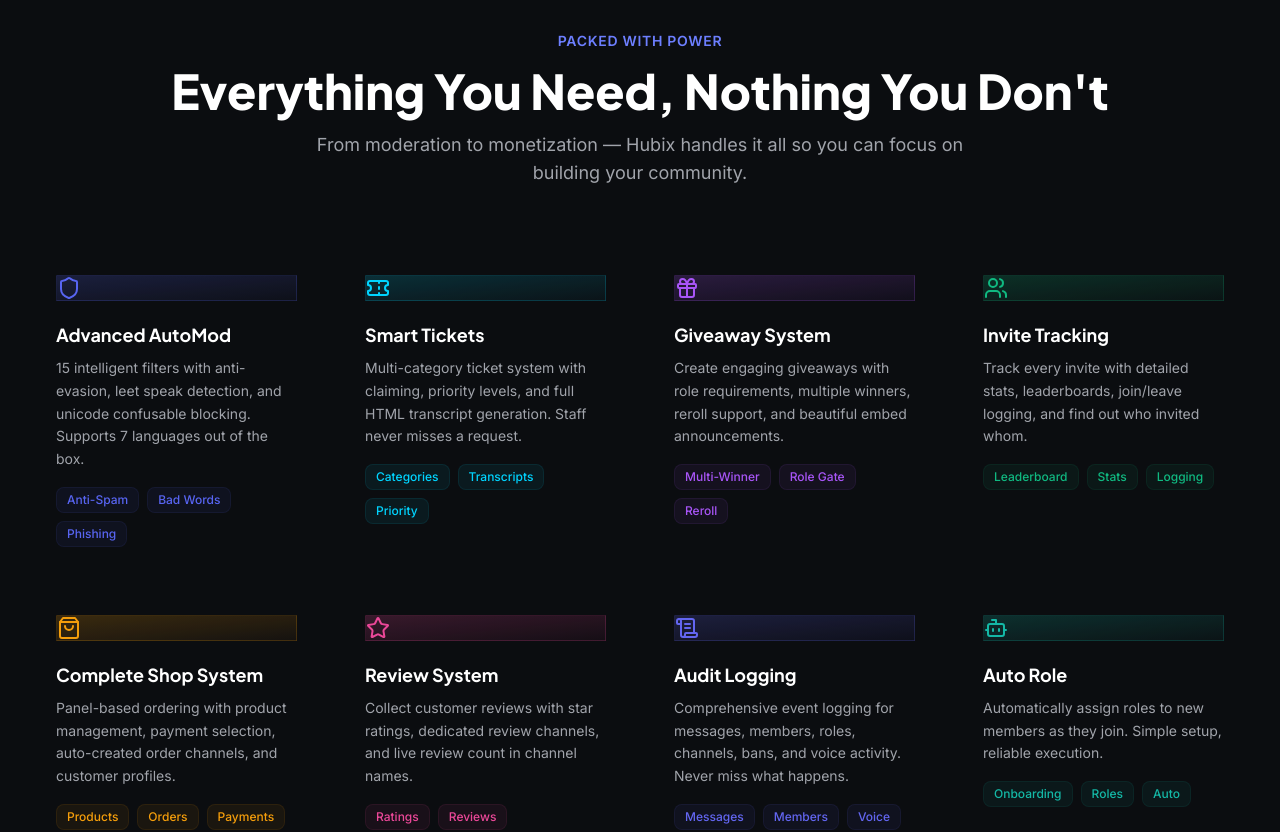
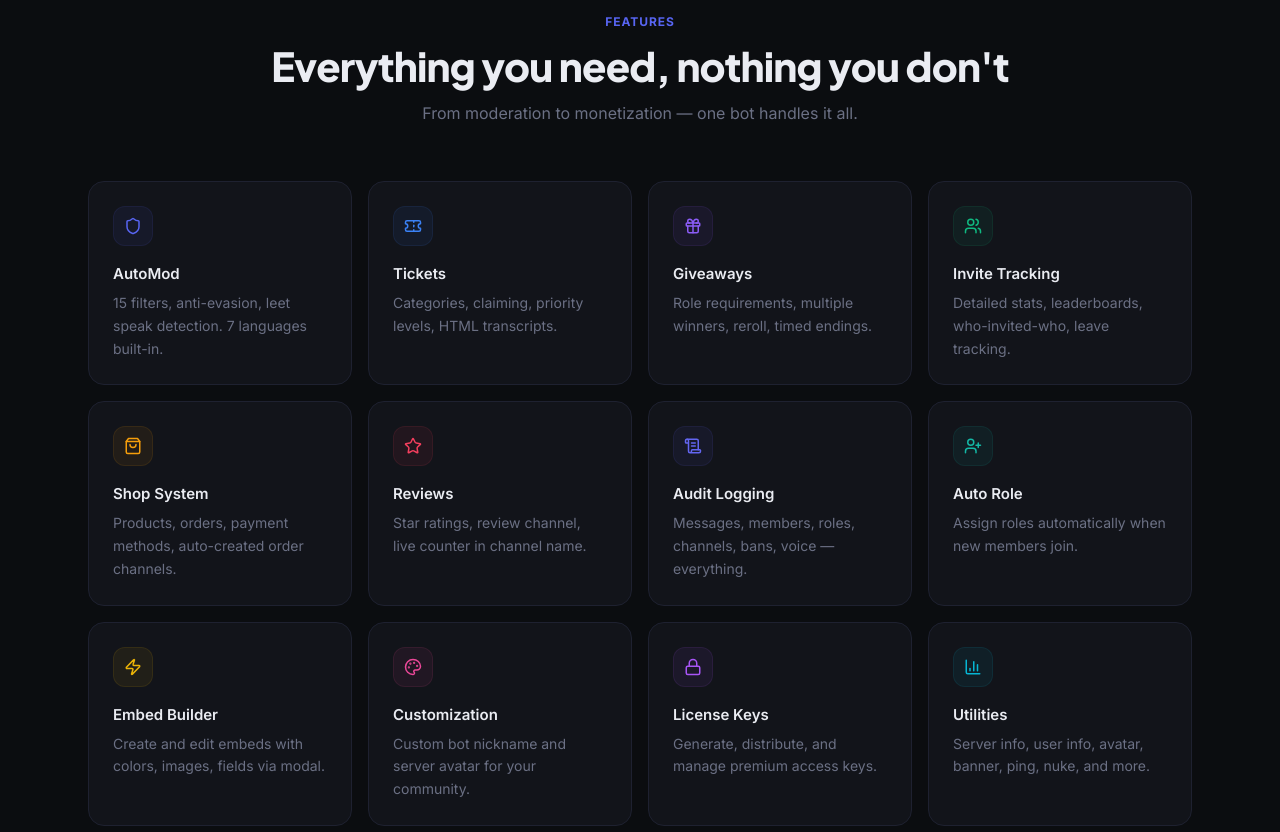
Before and after one commit to Aether-xml/Hubix, a Next.js app: page / in a window 1280 px wide. Shown: the part 900-1732 px from the top of the page. Built offline with nearby package versions, Linux system fonts and the light colour scheme.

Commit message:
Update Features.jsx

```diff
--- a/app/components/Features.jsx
+++ b/app/components/Features.jsx
@@ -4,196 +4,131 @@
 import { motion, useInView } from 'framer-motion'
 import {
   Shield, Ticket, Gift, Users, ShoppingBag,
-  ScrollText, Zap, Bot, Lock, BarChart3,
-  Palette, Star
+  Star, ScrollText, UserPlus, Palette, Zap, Lock, BarChart3
 } from 'lucide-react'
 
 const features = [
   {
-    icon: Shield,
-    title: 'Advanced AutoMod',
-    description: '15 intelligent filters with anti-evasion, leet speak detection, and unicode confusable blocking. Supports 7 languages out of the box.',
+    icon: Shield, title: 'AutoMod',
+    desc: '15 filters, anti-evasion, leet speak detection. 7 languages built-in.',
     color: '#5865F2',
-    gradient: 'from-hubix-500/20 to-hubix-600/5',
-    tags: ['Anti-Spam', 'Bad Words', 'Phishing'],
   },
   {
-    icon: Ticket,
-    title: 'Smart Tickets',
-    description: 'Multi-category ticket system with claiming, priority levels, and full HTML transcript generation. Staff never misses a request.',
-    color: '#00d4ff',
-    gradient: 'from-cyan-500/20 to-cyan-600/5',
-    tags: ['Categories', 'Transcripts', 'Priority'],
+    icon: Ticket, title: 'Tickets',
+    desc: 'Categories, claiming, priority levels, HTML transcripts.',
+    color: '#3b82f6',
   },
   {
-    icon: Gift,
-    title: 'Giveaway System',
-    description: 'Create engaging giveaways with role requirements, multiple winners, reroll support, and beautiful embed announcements.',
-    color: '#a855f7',
-    gradient: 'from-purple-500/20 to-purple-600/5',
-    tags: ['Multi-Winner', 'Role Gate', 'Reroll'],
+    icon: Gift, title: 'Giveaways',
+    desc: 'Role requirements, multiple winners, reroll, timed endings.',
+    color: '#8b5cf6',
   },
   {
-    icon: Users,
-    title: 'Invite Tracking',
-    description: 'Track every invite with detailed stats, leaderboards, join/leave logging, and find out who invited whom.',
+    icon: Users, title: 'Invite Tracking',
+    desc: 'Detailed stats, leaderboards, who-invited-who, leave tracking.',
     color: '#10b981',
-    gradient: 'from-emerald-500/20 to-emerald-600/5',
-    tags: ['Leaderboard', 'Stats', 'Logging'],
   },
   {
-    icon: ShoppingBag,
-    title: 'Complete Shop System',
-    description: 'Panel-based ordering with product management, payment selection, auto-created order channels, and customer profiles.',
+    icon: ShoppingBag, title: 'Shop System',
+    desc: 'Products, orders, payment methods, auto-created order channels.',
     color: '#f59e0b',
-    gradient: 'from-amber-500/20 to-amber-600/5',
-    tags: ['Products', 'Orders', 'Payments'],
   },
   {
-    icon: Star,
-    title: 'Review System',
-    description: 'Collect customer reviews with star ratings, dedicated review channels, and live review count in channel names.',
-    color: '#ec4899',
-    gradient: 'from-pink-500/20 to-pink-600/5',
-    tags: ['Ratings', 'Reviews', 'Social Proof'],
+    icon: Star, title: 'Reviews',
+    desc: 'Star ratings, review channel, live counter in channel name.',
+    color: '#f43f5e',
   },
   {
-    icon: ScrollText,
-    title: 'Audit Logging',
-    description: 'Comprehensive event logging for messages, members, roles, channels, bans, and voice activity. Never miss what happens.',
+    icon: ScrollText, title: 'Audit Logging',
+    desc: 'Messages, members, roles, channels, bans, voice — everything.',
     color: '#6366f1',
-    gradient: 'from-indigo-500/20 to-indigo-600/5',
-    tags: ['Messages', 'Members', 'Voice'],
   },
   {
-    icon: Bot,
-    title: 'Auto Role',
-    description: 'Automatically assign roles to new members as they join. Simple setup, reliable execution.',
+    icon: UserPlus, title: 'Auto Role',
+    desc: 'Assign roles automatically when new members join.',
     color: '#14b8a6',
-    gradient: 'from-teal-500/20 to-teal-600/5',
-    tags: ['Onboarding', 'Roles', 'Auto'],
   },
   {
-    icon: Palette,
-    title: 'Bot Customization',
-    description: 'Personalize Hubix with a custom nickname and server avatar. Make it truly yours.',
-    color: '#f43f5e',
-    gradient: 'from-rose-500/20 to-rose-600/5',
-    tags: ['Nickname', 'Avatar', 'Branding'],
+    icon: Zap, title: 'Embed Builder',
+    desc: 'Create and edit embeds with colors, images, fields via modal.',
+    color: '#eab308',
   },
   {
-    icon: Zap,
-    title: 'Embed Builder',
-    description: 'Create and edit beautiful embed messages with custom colors, images, thumbnails, and fields — all through an intuitive modal.',
-    color: '#eab308',
-    gradient: 'from-yellow-500/20 to-yellow-600/5',
-    tags: ['Custom', 'Colors', 'Images'],
+    icon: Palette, title: 'Customization',
+    desc: 'Custom bot nickname and server avatar for your community.',
+    color: '#ec4899',
   },
   {
-    icon: Lock,
-    title: 'License System',
-    description: 'Generate and manage license keys for premium features. Redeem, track, and control access with ease.',
-    color: '#8b5cf6',
-    gradient: 'from-violet-500/20 to-violet-600/5',
-    tags: ['Keys', 'Plans', 'Access'],
+    icon: Lock, title: 'License Keys',
+    desc: 'Generate, distribute, and manage premium access keys.',
+    color: '#a855f7',
   },
   {
-    icon: BarChart3,
-    title: 'Server Utilities',
-    description: 'Essential tools like server info, user info, avatar, banner, ping, and channel nuke. Everything at your fingertips.',
+    icon: BarChart3, title: 'Utilities',
+    desc: 'Server info, user info, avatar, banner, ping, nuke, and more.',
     color: '#06b6d4',
-    gradient: 'from-cyan-500/20 to-cyan-600/5',
-    tags: ['Info', 'Avatar', 'Tools'],
   },
 ]
 
-function FeatureCard({ feature, index }) {
+function Card({ feature, i }) {
   const ref = useRef(null)
-  const inView = useInView(ref, { once: true, margin: '-50px' })
+  const inView = useInView(ref, { once: true, margin: '-40px' })
 
   return (
     <motion.div
       ref={ref}
-      initial={{ opacity: 0, y: 40 }}
+      initial={{ opacity: 0, y: 24 }}
       animate={inView ? { opacity: 1, y: 0 } : {}}
-      transition={{ duration: 0.5, delay: index * 0.06 }}
-      className="glass-card rounded-2xl p-6 group"
+      transition={{ duration: 0.4, delay: i * 0.04 }}
+      className="card p-5 sm:p-6 group"
     >
-      {/* Icon */}
       <div
-        className={`feature-icon bg-gradient-to-br ${feature.gradient} mb-5`}
-        style={{ border: `1px solid ${feature.color}20` }}
+        className="w-10 h-10 rounded-xl flex items-center justify-center mb-4"
+        style={{ background: `${feature.color}12`, border: `1px solid ${feature.color}18` }}
       >
-        <feature.icon className="w-6 h-6 relative z-10" style={{ color: feature.color }} />
+        <feature.icon className="w-[18px] h-[18px]" style={{ color: feature.color }} />
       </div>
-
-      {/* Title */}
-      <h3 className="text-lg font-display font-bold text-white mb-2 group-hover:text-hubix-300 transition-colors">
+      <h3 className="text-[15px] font-semibold text-[#eaecf2] mb-1.5 group-hover:text-[#5865F2] transition-colors">
         {feature.title}
       </h3>
-
-      {/* Description */}
-      <p className="text-dark-300 text-sm leading-relaxed mb-4">
-        {feature.description}
+      <p className="text-sm text-[#6b7084] leading-relaxed">
+        {feature.desc}
       </p>
-
-      {/* Tags */}
-      <div className="flex flex-wrap gap-2">
-        {feature.tags.map((tag) => (
-          <span
-            key={tag}
-            className="text-xs px-2.5 py-1 rounded-lg font-medium"
-            style={{
-              background: `${feature.color}10`,
-              color: feature.color,
-              border: `1px solid ${feature.color}15`,
-            }}
-          >
-            {tag}
-          </span>
-        ))}
-      </div>
     </motion.div>
   )
 }
 
 export default function Features() {
-  const titleRef = useRef(null)
-  const titleInView = useInView(titleRef, { once: true })
+  const ref = useRef(null)
+  const inView = useInView(ref, { once: true })
 
   return (
-    <section id="features" className="relative py-24 sm:py-32">
-      <div className="max-w-7xl mx-auto px-4 sm:px-6 lg:px-8">
-
-        {/* Header */}
+    <section id="features" className="py-20 sm:py-28">
+      <div className="max-w-6xl mx-auto px-5 sm:px-6">
         <motion.div
-          ref={titleRef}
-          initial={{ opacity: 0, y: 30 }}
-          animate={titleInView ? { opacity: 1, y: 0 } : {}}
-          transition={{ duration: 0.6 }}
-          className="text-center mb-16"
+          ref={ref}
+          initial={{ opacity: 0, y: 20 }}
+          animate={inView ? { opacity: 1, y: 0 } : {}}
+          transition={{ duration: 0.5 }}
+          className="text-center mb-14"
         >
-          <span className="inline-block text-sm font-semibold text-hubix-400 tracking-wider uppercase mb-4">
-            Packed with Power
-          </span>
-          <h2 className="text-3xl sm:text-4xl lg:text-5xl font-display font-extrabold text-white mb-4">
-            Everything You Need,{' '}
-            <span className="gradient-text-static">Nothing You Don&apos;t</span>
+          <p className="section-label">Features</p>
+          <h2 className="section-title text-[clamp(1.5rem,4vw,2.5rem)] mb-3">
+            Everything you need,<br className="sm:hidden" /> nothing you don&apos;t
           </h2>
-          <p className="text-dark-300 max-w-2xl mx-auto text-lg">
-            From moderation to monetization — Hubix handles it all so you can focus on building your community.
+          <p className="section-desc mx-auto text-sm sm:text-base">
+            From moderation to monetization — one bot handles it all.
           </p>
         </motion.div>
 
-        {/* Grid */}
-        <div className="grid grid-cols-1 sm:grid-cols-2 lg:grid-cols-3 xl:grid-cols-4 gap-5">
-          {features.map((feature, i) => (
-            <FeatureCard key={feature.title} feature={feature} index={i} />
+        <div className="grid grid-cols-1 sm:grid-cols-2 lg:grid-cols-3 xl:grid-cols-4 gap-4">
+          {features.map((f, i) => (
+            <Card key={f.title} feature={f} i={i} />
           ))}
         </div>
       </div>
 
-      <div className="section-divider" />
+      <div className="divider mt-20 sm:mt-28" />
     </section>
   )
 }
```
